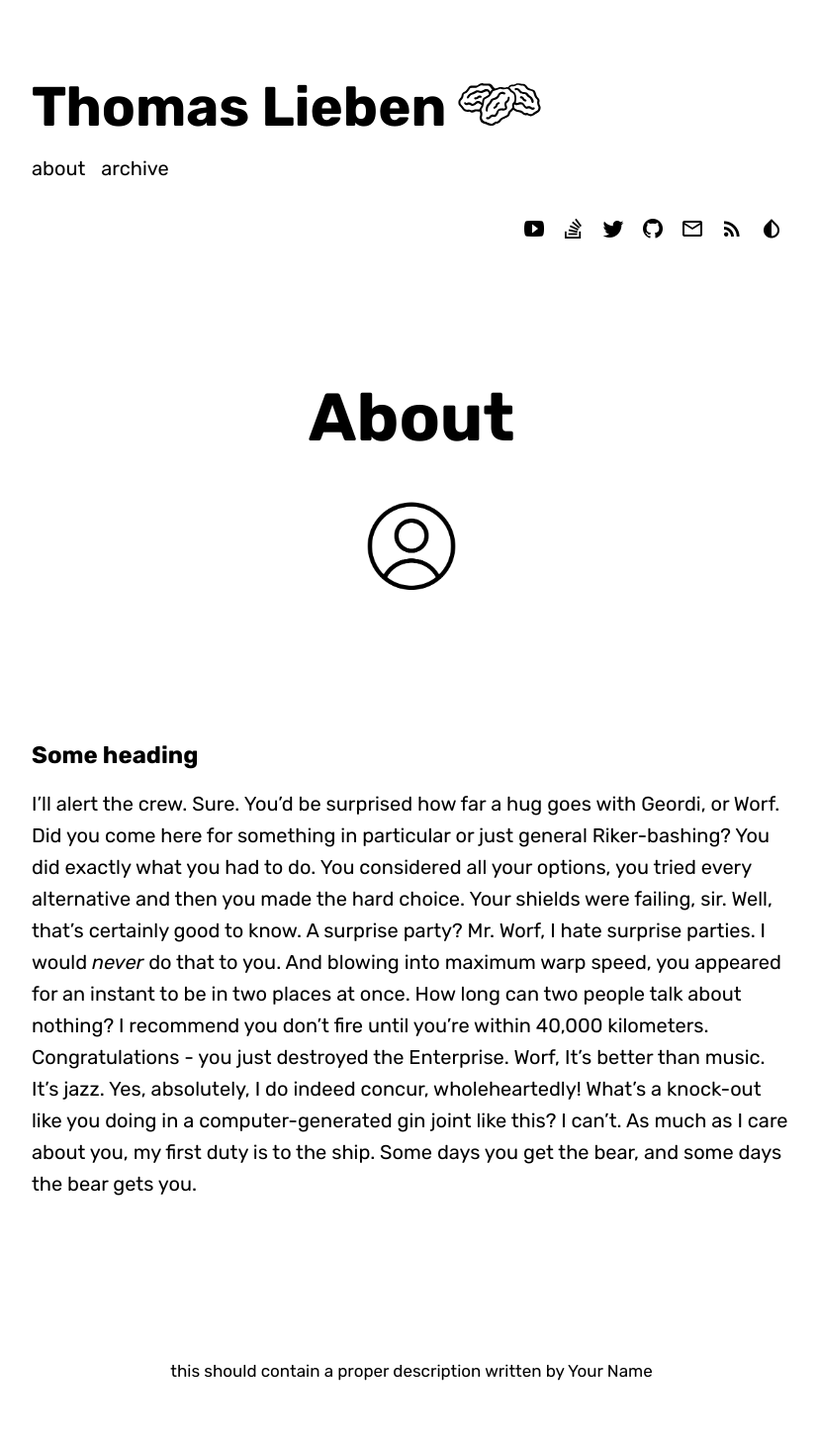
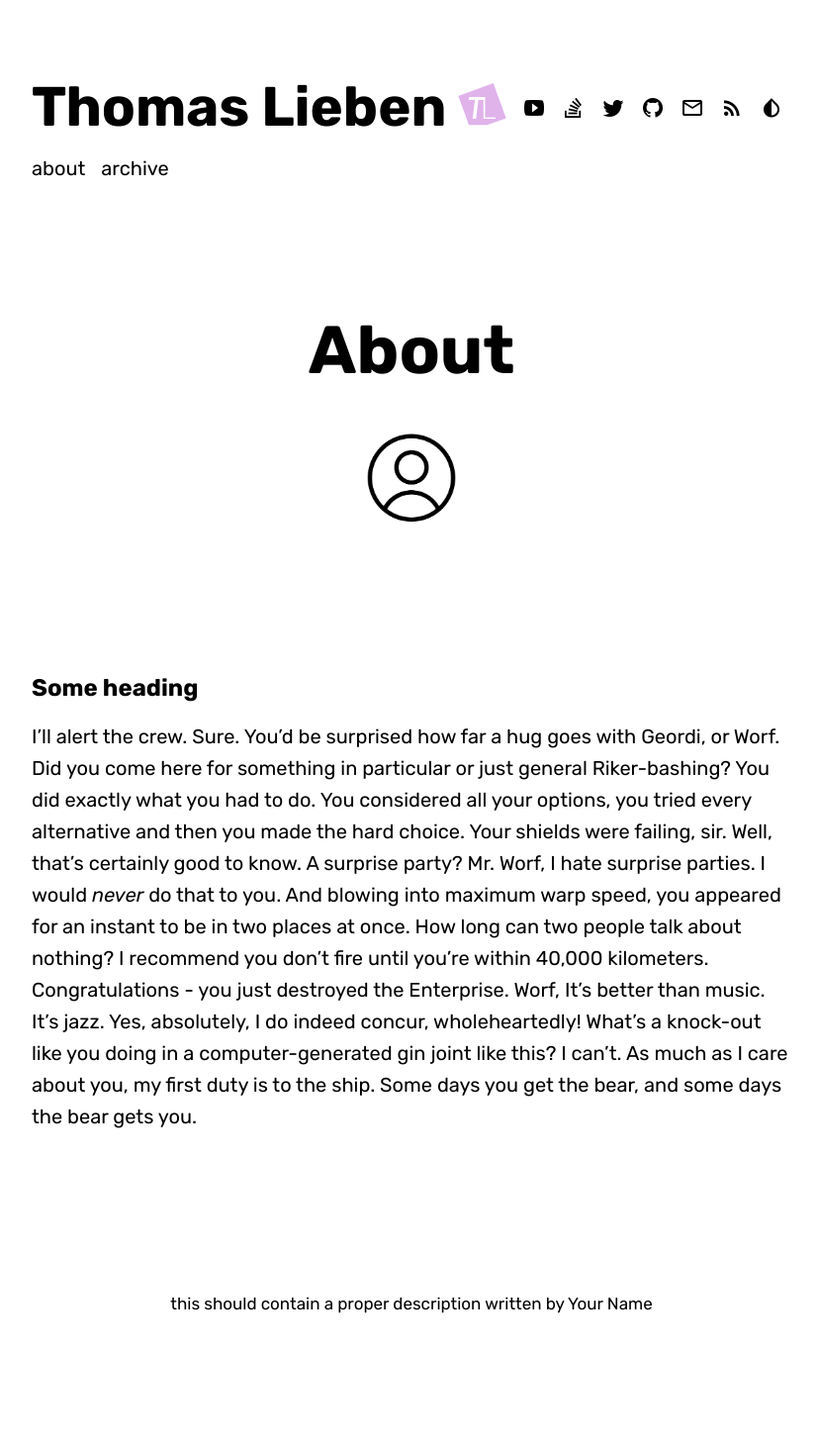
Before and after one commit to ThomasLieben/thomaslieben.github.io, a Jekyll site: the page built from about.md, in a window 1280 px wide. Shown: the whole page at 99% size, without its empty margins (224-1051 px from the left). Built offline with Jekyll 4.4.1, drawn with Linux system fonts in a browser that asks for light colours; some web fonts are replaced; after the commit the page ends 1395 px from its top, so only the background shows below that.

Commit message:
Cosmetic changes

```diff
--- a/_config.yml
+++ b/_config.yml
@@ -10,7 +10,7 @@ blog:
                                this should contain a proper description
 
 # Layout configuration
-  logo_path                  : "assets/img/dactl.svg" # path to logo file
+  logo_path                  : "assets/img/TLlogo.svg" # path to logo file
   search_path                : "thomaslieben.github.io"
                                # needed for searchbox in archive page
   hero_layout                : true # turn on hero layout for blog and posts
```
Also changed, not shown: assets/img/TLlogo.svg (added), assets/img/dactl.svg (deleted).
